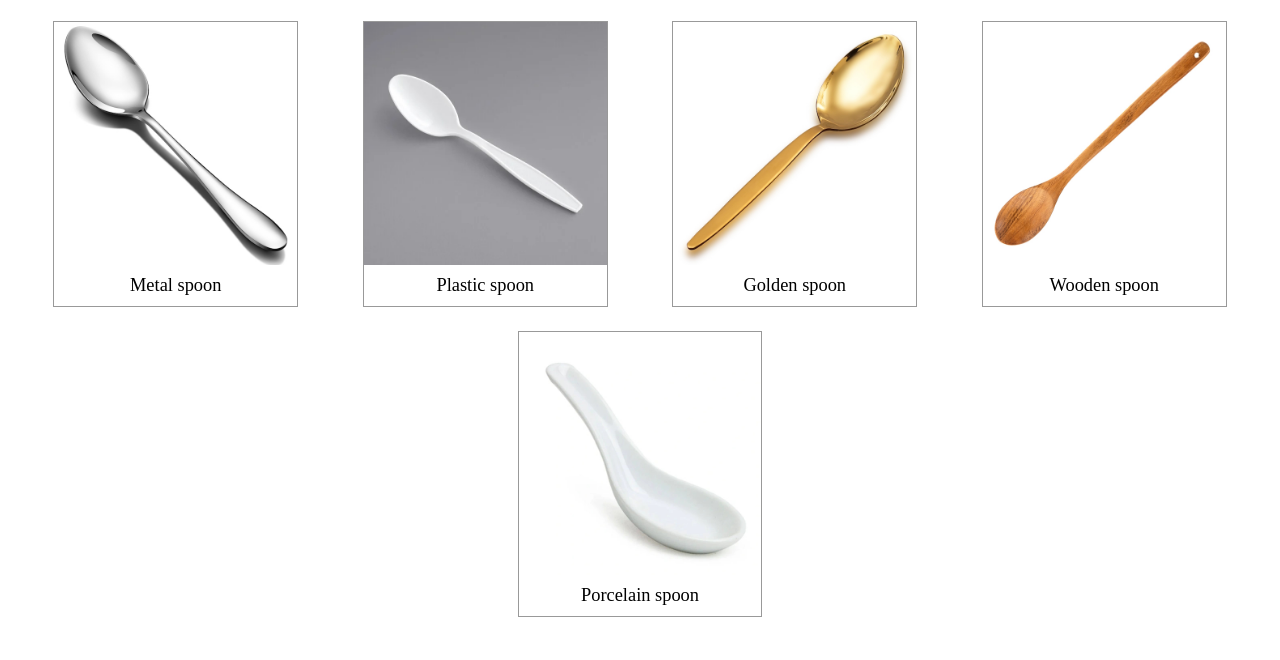
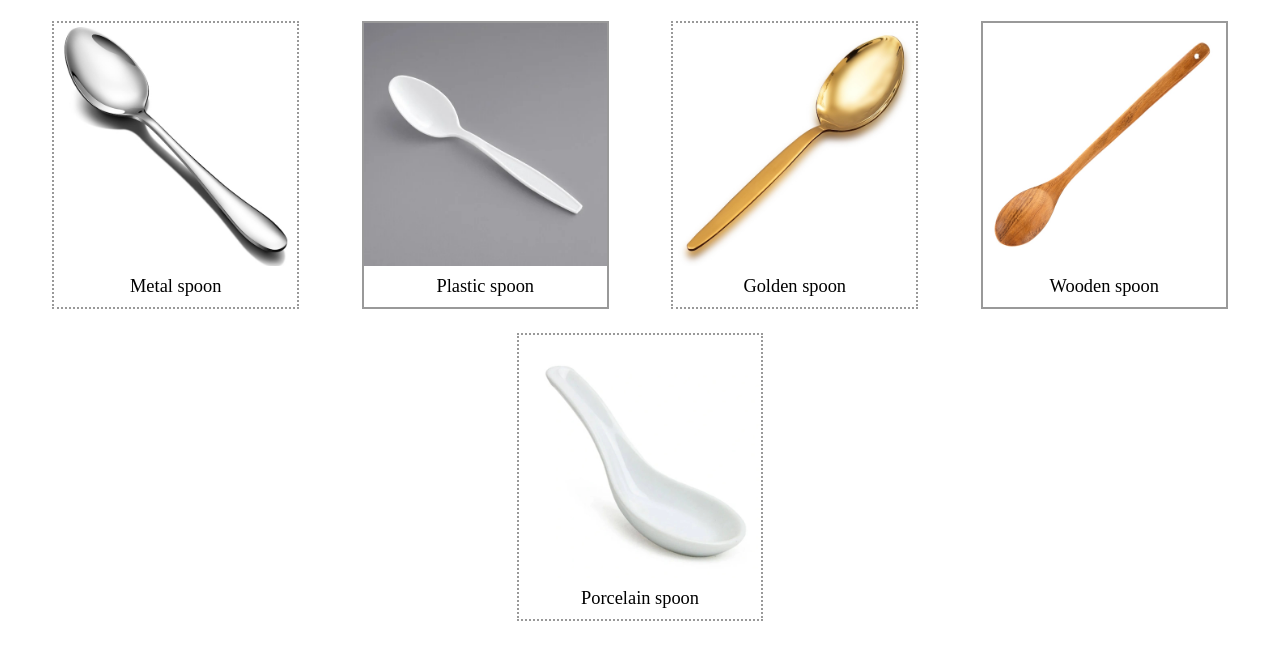
Before and after one commit to Sti11Good/webproject2, a plain HTML site: page gallery.html in a window 1280 px wide. Shown: the part 130-790 px from the top of the page. Drawn offline with Linux system fonts and the light colour scheme.

Commit message:
Add files via upload

```diff
--- a/css/styles.css
+++ b/css/styles.css
@@ -67,7 +67,7 @@ li {
 
 .picture {
     display:inline-block;
-    border: 1px solid hsl(0,0%,60%);
+    border: 2px solid hsl(0,0%,60%);
     width: 20%;
 }
 
@@ -83,7 +83,7 @@ li {
 }
 
 .picture:hover {
-    border: 1px solid hsl(0,0%,20%)
+    border: 2px hsl(0,0%,20%)
 }
 
 .box {
@@ -112,3 +112,11 @@ li {
     padding: 0px;
     margin: 0px;
 }
+
+.gallery .picture:nth-child(odd) {
+    border-style: dotted;
+}
+
+.gallery .picture:nth-child(even) {
+    border-style: solid;
+}
--- a/gallery.html
+++ b/gallery.html
@@ -1,6 +1,5 @@
 <!DOCTYPE html>
 <html lang="en">
-    <a class="skip-link" href="#main-content">Skip to Main Content</a>
     <head>
         <meta charset="utf-8">
         <meta name="viewport" content="width=device-width">
@@ -8,6 +7,7 @@
         <link rel="stylesheet" href="css/styles.css">
     </head>
     <body>
+        <a class="skip-link" href="#main-content">Skip to Main Content</a>
         <header>
             <nav>
                 <ul>
```
Also changed, not shown: index.html (+3 -3 lines), shovel.html (+2 -5 lines).
